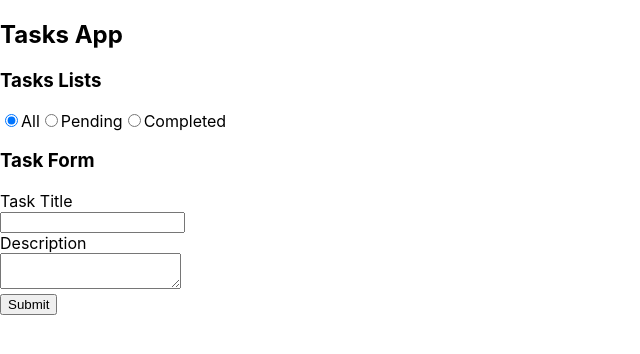
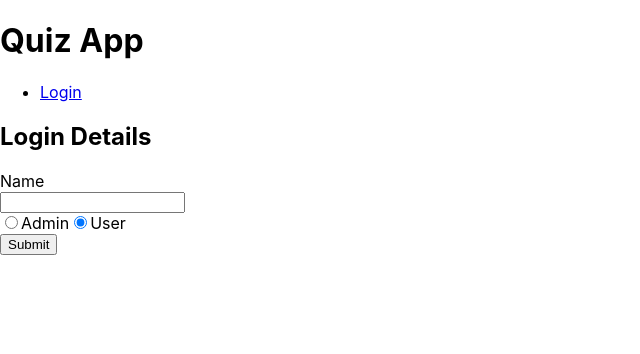
Before and after one commit to mashok21/js-projects, a React (Create React App) app in the folder projects/my-app/: page /login in a window 1280 px wide. Shown: the top 354 px of the page, without its empty margins (0-640 px from the left). Built offline with nearby package versions, Linux system fonts and the light colour scheme.

Commit message:
partly completed quiz

```diff
--- /dev/null
+++ b/projects/my-app/src/exercises/QuizApp/AddQuestions.js
@@ -0,0 +1,68 @@
+import {useState, useContext} from "react"
+import {UserContext} from "./UserContext"
+
+export default function AddQuestions () {
+
+    const [questionText, setQuestionText] = useState('')
+    const [options, setOptions] = useState(['','','',''])
+    const [correctAnswer, setCorrectAnswer] = useState('')
+    const {dispatch} = useContext(UserContext)
+
+    const handleOptionChange = (index, value) => {
+        const newOptions = [...options]
+        newOptions[index] = value
+        setOptions(newOptions)
+    }
+    const handleSubmit = (e) => {
+        e.preventDefault()
+        const newQuestion = {
+            name: `question${Date.now()}`,
+            questionText,
+            options,
+            correctAnswer
+        }
+        dispatch({type:"ADD_QUESTION", payload: newQuestion})
+        setQuestionText('')
+        setOptions(['','','',''])
+        setCorrectAnswer('')
+    }
+
+    return (<>
+        <h3>Add Questions</h3>
+
+        <form onSubmit={handleSubmit}>
+            <label>Question Text</label><br/>
+            <textarea
+                type="text"
+                value={questionText}
+                onChange={e => setQuestionText(e.target.value)}
+            />
+            {options.length > 0 && options.map((option, index) => {
+                return (
+                    <div key={index}>
+                        <input
+                            type="text"
+                            value={option}
+                            onChange={e=>handleOptionChange(index, e.target.value)}
+                        />
+
+                        <input
+                            type="radio"
+                            name="correctAnswer"
+                            value={option}
+                            checked={correctAnswer === option}
+                            onChange={e => setCorrectAnswer(e.target.value)}
+                        />
+                    </div>
+                )
+            })}
+            <input
+                type="submit"
+                value="Submit"
+            />
+
+        </form>
+
+
+    </>)
+}
--- /dev/null
+++ b/projects/my-app/src/exercises/QuizApp/AdminDashboard.js
@@ -0,0 +1,7 @@
+import AddQuestions from './AddQuestions'
+export default function AdminDashboard () {
+    return (<>
+        <h2> This is the Admin Dashboard </h2>
+        <AddQuestions />
+    </>)
+}
--- /dev/null
+++ b/projects/my-app/src/exercises/QuizApp/App.js
@@ -0,0 +1,62 @@
+import { useContext,  } from 'react'
+import {BrowserRouter, Link, Route, Routes} from "react-router-dom"
+import AdminDashboard from "./AdminDashboard"
+import Login from './Login'
+import Quiz from './Quiz'
+
+
+import { UserProvider, UserContext } from './UserContext'
+
+export function App(){
+
+    const {state, dispatch} = useContext(UserContext)
+    const {currentUser, isAdmin} = state
+
+    const handleLogOut = () => {
+
+        dispatch({type: 'SET_CURRENT_USER', payload: null})
+        dispatch({type: 'SET_IS_ADMIN', payload: false})
+
+        return <Login />
+
+    }
+
+    return (
+        <BrowserRouter>
+
+        <h1>Quiz App</h1>
+        {currentUser ? (<>
+            <ul>
+            {isAdmin && (<>
+                <li><AdminDashboard /></li>
+            </>)}
+            <li>
+                <Link to="/quiz">Quiz</Link>
+            </li>
+            <li><button onClick={handleLogOut}>Log out</button></li>
+            </ul>
+        </>): (
+            <ul>
+                <li>
+                    <Link to="/login"> Login </Link>
+                </li>
+            </ul>)}
+
+        <Routes>
+            <Route path="/login" element={<Login />} />
+            <Route path="/quiz" element={<Quiz />} />
+        </Routes>
+
+    </BrowserRouter>
+    )
+
+}
+
+const RootApp = () => {
+    return (
+    <UserProvider>
+        <App />
+    </UserProvider>
+)}
+
+export default RootApp
--- /dev/null
+++ b/projects/my-app/src/exercises/QuizApp/Login.js
@@ -0,0 +1,50 @@
+import {useState, useContext} from "react"
+import { UserContext } from "./UserContext"
+
+export default function Login () {
+
+    const {dispatch} = useContext(UserContext)
+    const [userName, setUserName] = useState('')
+    const [role, setRole] = useState("user")
+
+    const handleLogin = (e) => {
+        e.preventDefault()
+        const isAdmin = role === 'admin'
+        dispatch({type: "SET_CURRENT_USER", payload: userName})
+        dispatch({type: "SET_IS_ADMIN", payload: isAdmin})
+    }
+
+    return (<>
+        <h2>Login Details</h2>
+        <form onSubmit={handleLogin}>
+            <label>Name</label><br/>
+            <input
+                type="text"
+                value={userName}
+                onChange={e=>setUserName(e.target.value)}
+            /> <br />
+            <input
+                type="radio"
+                name="role"
+                value="admin"
+                checked={role === "admin"}
+                onChange={e=> setRole(e.target.value)}
+            />
+            <label>Admin</label>
+            <input
+                type="radio"
+                name="role"
+                value="user"
+                checked={role === "user"}
+                onChange={e=> setRole(e.target.value)}
+            />
+            <label>User</label>
+            <br />
+            <input
+                type="submit"
+                value="Submit"
+            />
+        </form>
+
+    </>)
+}
--- /dev/null
+++ b/projects/my-app/src/exercises/QuizApp/Quiz.js
@@ -0,0 +1,5 @@
+export default function Quiz () {
+    return (
+        <h2> Take Quiz Here </h2>
+    )
+}
--- /dev/null
+++ b/projects/my-app/src/exercises/QuizApp/UserContext.js
@@ -0,0 +1,36 @@
+import {useReducer, createContext } from "react"
+
+const initialState = {
+    currentUser: '',
+    isAdmin: false,
+    questions: ['']
+}
+
+const actionTypes = {
+    SET_CURRENT_USER: 'SET_CURRENT_USER',
+    SET_IS_ADMIN: "SET_IS_ADMIN",
+    ADD_QUESTION: "ADD_QUESTION"
+}
+const reducer = (state, action) => {
+    switch (action.type){
+        case actionTypes.SET_CURRENT_USER:
+            return {...state, currentUser: action.payload}
+        case actionTypes.SET_IS_ADMIN:
+            return {...state, isAdmin: action.payload}
+        case actionTypes.ADD_QUESTION:
+            return {...state, questions: [...state.questions, action.payload]  }
+    default:
+        return state
+    }
+}
+
+export const UserContext = createContext()
+
+export const UserProvider = ({children}) => {
+    const [state, dispatch]= useReducer(reducer, initialState)
+    return (
+        <UserContext.Provider value={{state, dispatch}}>
+            {children}
+        </UserContext.Provider>
+    )
+}
--- a/projects/my-app/src/exercises/TasksApp/TasksItems.js
+++ b/projects/my-app/src/exercises/TasksApp/TasksItems.js
@@ -12,7 +12,7 @@ export default function TaskItems (props) {
 
     return (<>
             <ul>
-                <li><input type="checkbox" onChange={() => handleStatus(id)}/>{title} - {description} - {status}</li>
+                <li><input type="checkbox" id="status" onChange={() => handleStatus(id)}/>{title} - {description} - {status}</li>
             </ul>
     </>)
 }
--- a/projects/my-app/src/exercises/TasksApp/TasksLists.js
+++ b/projects/my-app/src/exercises/TasksApp/TasksLists.js
@@ -19,11 +19,13 @@ export default function TasksLists () {
                 return (<>
                     <input
                         type="radio"
+                        id="status"
                         value={item}
                         checked={currentStatus === item}
                         onChange={() =>setCurrentStatus(item)}
                     />
-                    <label>{item}</label>
+                    <label htmlFor="status">{item}</label>
+
                 </>)})}
 
         <ul>
--- a/projects/my-app/src/index.js
+++ b/projects/my-app/src/index.js
@@ -33,14 +33,14 @@ import './index.css';
 // import App from './exercises/ExercisesReDo/SelectEmployees/App'
 // import UserTable from './exercises/UsersTable';
 
-import App from './exercises/TasksApp/App'
+import RootApp from './exercises/QuizApp/App'
 
 
 import reportWebVitals from './reportWebVitals';
 const root = ReactDOM.createRoot(document.getElementById('root'));
 
 root.render(
-  <div><App   /></div>
+  <div><RootApp   /></div>
 );
 
 // If you want to start measuring performance in your app, pass a function
```
